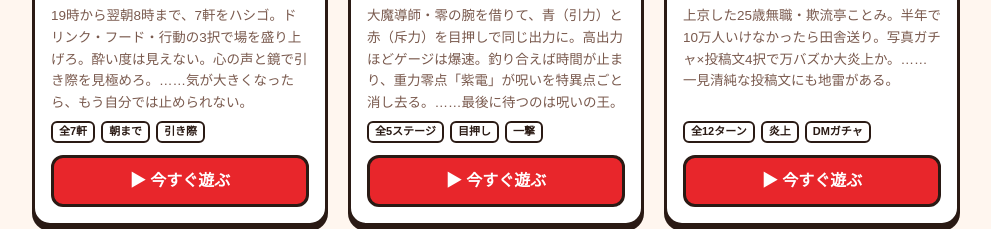
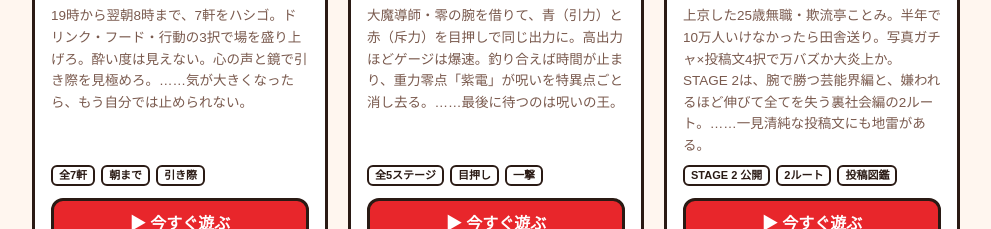
Before and after one commit to red-freegames/red-freegames.github.io, a plain HTML site: page index.html in a window 1280 px wide. Shown: the part 2564-2793 px from the top of the page, without its empty margins (144-1135 px from the left). Drawn offline with Linux system fonts and the light colour scheme.

Commit message:
ギルティー・インフルエンサー：STAGE 2 公開に合わせて紹介文とタグを更新
Co-Authored-By: Claude Opus 5.5 <noreply@anthropic.com>

```diff
--- a/index.html
+++ b/index.html
@@ -210,8 +210,8 @@ const GAMES = [
     sub: "Instagram風SNS炎上シミュレーション",
     url: "https://red-freegames.github.io/guilty-influencer/",
     image: "https://red-freegames.github.io/guilty-influencer/og.png",
-    desc: "上京した25歳無職・欺流亭ことみ。半年で10万人いけなかったら田舎送り。写真ガチャ×投稿文4択で万バズか大炎上か。……一見清純な投稿文にも地雷がある。",
-    tags: ["全12ターン", "炎上", "DMガチャ"],
+    desc: "上京した25歳無職・欺流亭ことみ。半年で10万人いけなかったら田舎送り。写真ガチャ×投稿文4択で万バズか大炎上か。STAGE 2は、腕で勝つ芸能界編と、嫌われるほど伸びて全てを失う裏社会編の2ルート。……一見清純な投稿文にも地雷がある。",
+    tags: ["STAGE 2 公開", "2ルート", "投稿図鑑"],
     fb: "ギルティー・インフルエンサー",
   },
   {
```
